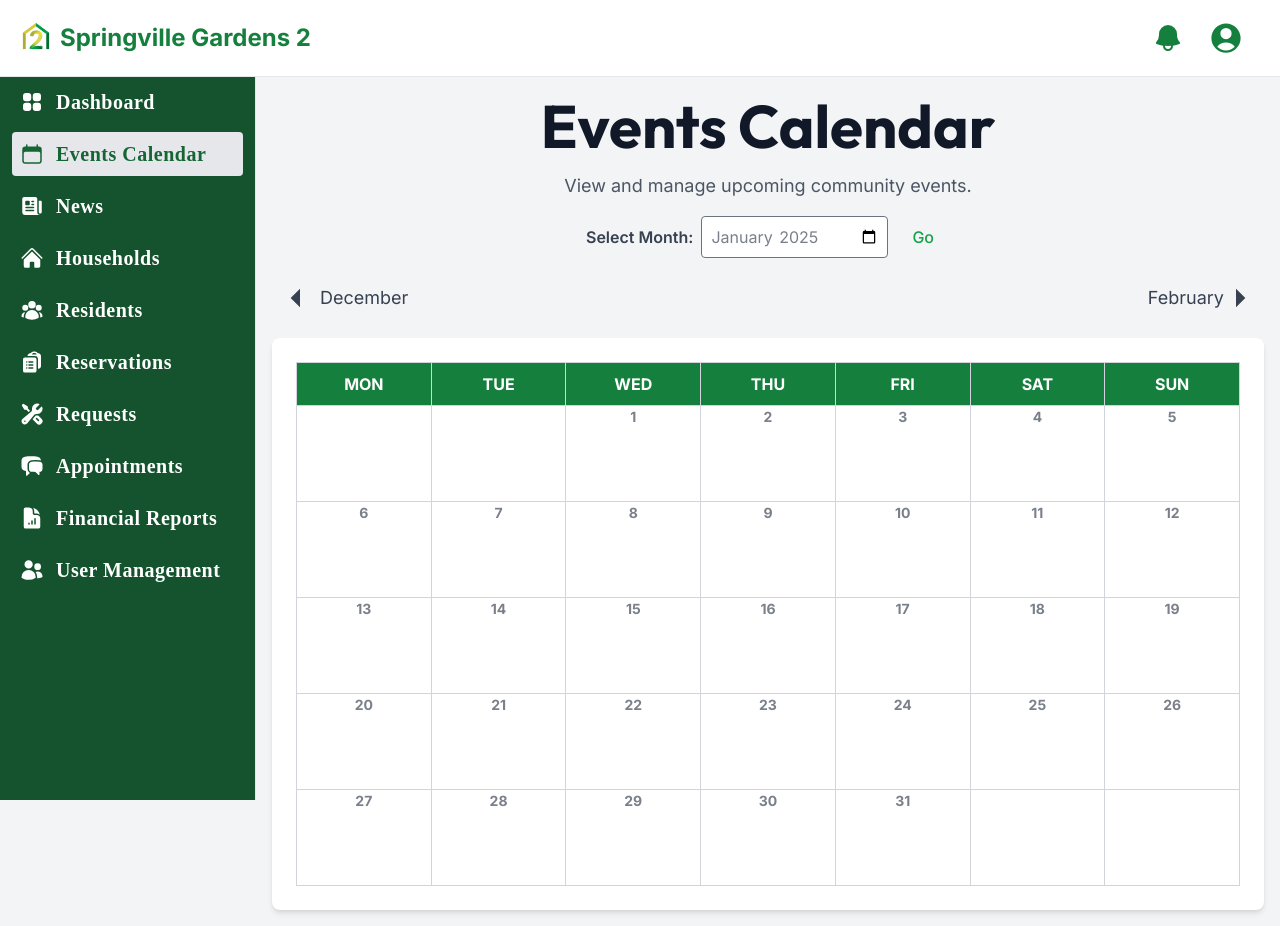
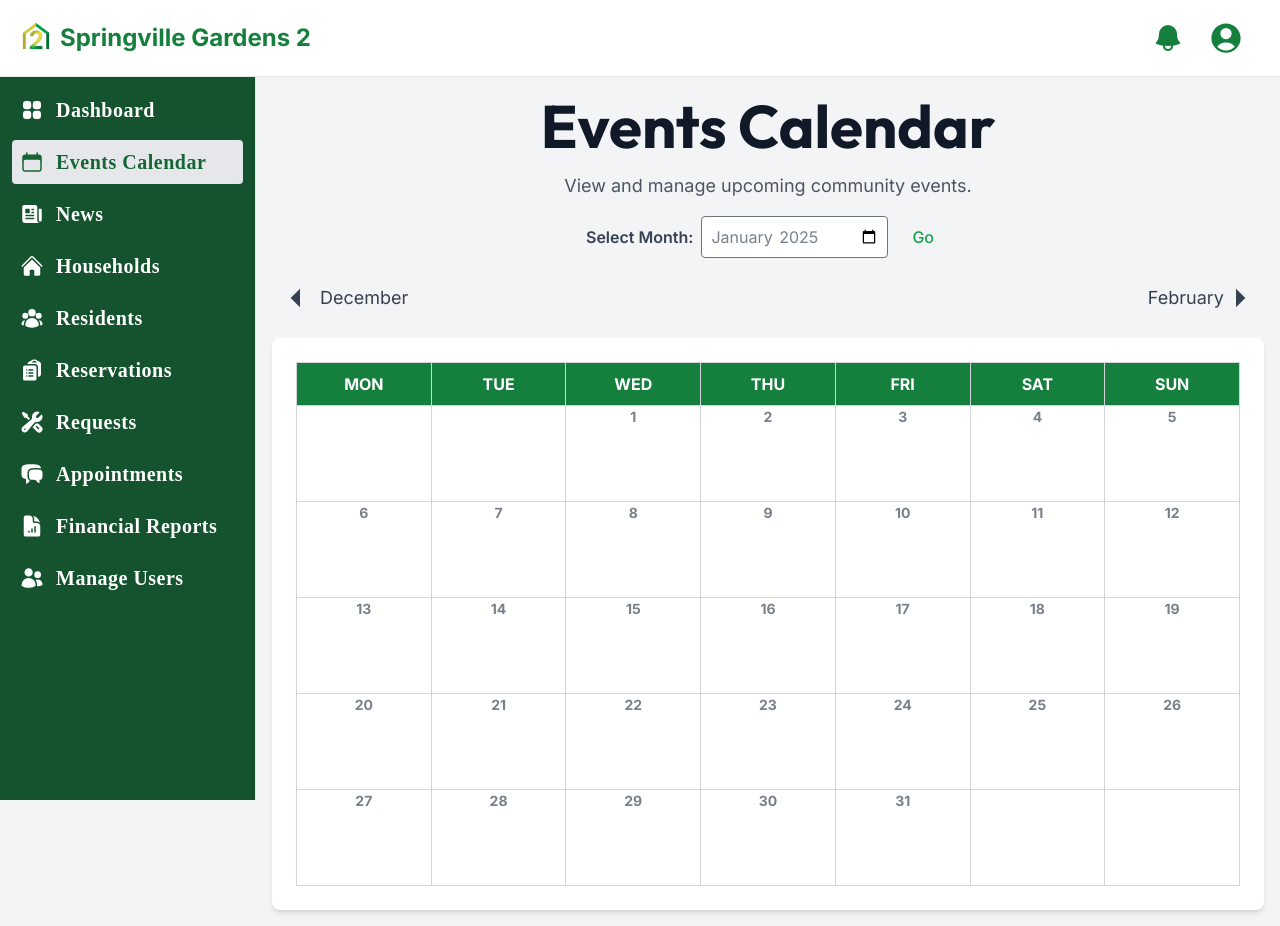
Before and after one commit to SVG2HOA/SVG2HOA, a Django app: page /officer/admin/events_calendar/ in a window 1280 px wide. Run offline with Django 5.2, Linux system fonts and the light colour scheme; a user stored in the database is signed in; data comes from the database, SQL or seed files in the repository; data that the repository does not hold is empty; some libraries are stand-ins or nearby versions.

Commit message:
sidebar tweak

```diff
--- a/SVG2/templates/officer/officer_sidebar.html
+++ b/SVG2/templates/officer/officer_sidebar.html
@@ -261,7 +261,7 @@ display: none !important;
 
 
 <aside id="logo-sidebar" class="fixed font-['Arial_Thin'] top-0 left-0 z-40 w-64 h-screen pt-20 transition-transform -translate-x-full bg-green-900 border-r border-gray-200 lg:translate-x-0 dark:bg-gray-800 dark:border-gray-700" aria-label="Sidebar">
-  <div class="h-full px-3 pb-4 overflow-y-auto dark:bg-gray-800">
+  <div class="h-full px-3 pb-4 overflow-y-auto dark:bg-gray-800 pt-2">
     <ul class="space-y-2 font-medium text-white">
       <li>
             <a href="{% url 'officer_landing_page' username=user.username %}" class="flex items-center p-2 rounded-md dark:text-white {% if request.resolver_match.url_name == 'officer_landing_page' %} text-green-800 bg-gray-200 {% endif %} hover:text-green-700 hover:bg-white group">
@@ -353,7 +353,7 @@ display: none !important;
             <svg xmlns="http://www.w3.org/2000/svg" viewBox="0 0 24 24" fill="currentColor" class="size-6">
               <path d="M4.5 6.375a4.125 4.125 0 1 1 8.25 0 4.125 4.125 0 0 1-8.25 0ZM14.25 8.625a3.375 3.375 0 1 1 6.75 0 3.375 3.375 0 0 1-6.75 0ZM1.5 19.125a7.125 7.125 0 0 1 14.25 0v.003l-.001.119a.75.75 0 0 1-.363.63 13.067 13.067 0 0 1-6.761 1.873c-2.472 0-4.786-.684-6.76-1.873a.75.75 0 0 1-.364-.63l-.001-.122ZM17.25 19.128l-.001.144a2.25 2.25 0 0 1-.233.96 10.088 10.088 0 0 0 5.06-1.01.75.75 0 0 0 .42-.643 4.875 4.875 0 0 0-6.957-4.611 8.586 8.586 0 0 1 1.71 5.157v.003Z" />
             </svg>
-            <span class="ms-3 text-xl font-semibold tracking-wide">User Management</span>
+            <span class="ms-3 text-xl font-semibold tracking-wide">Manage Users</span>
           </a>
        </li>
       </ul>
```
